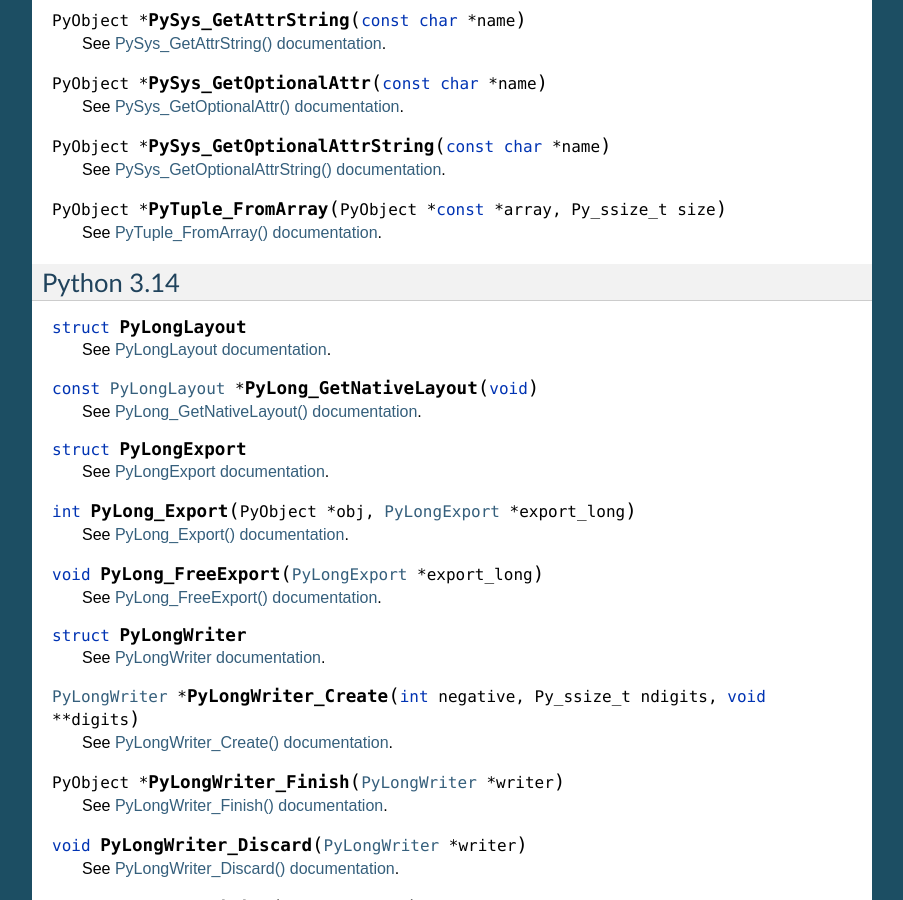
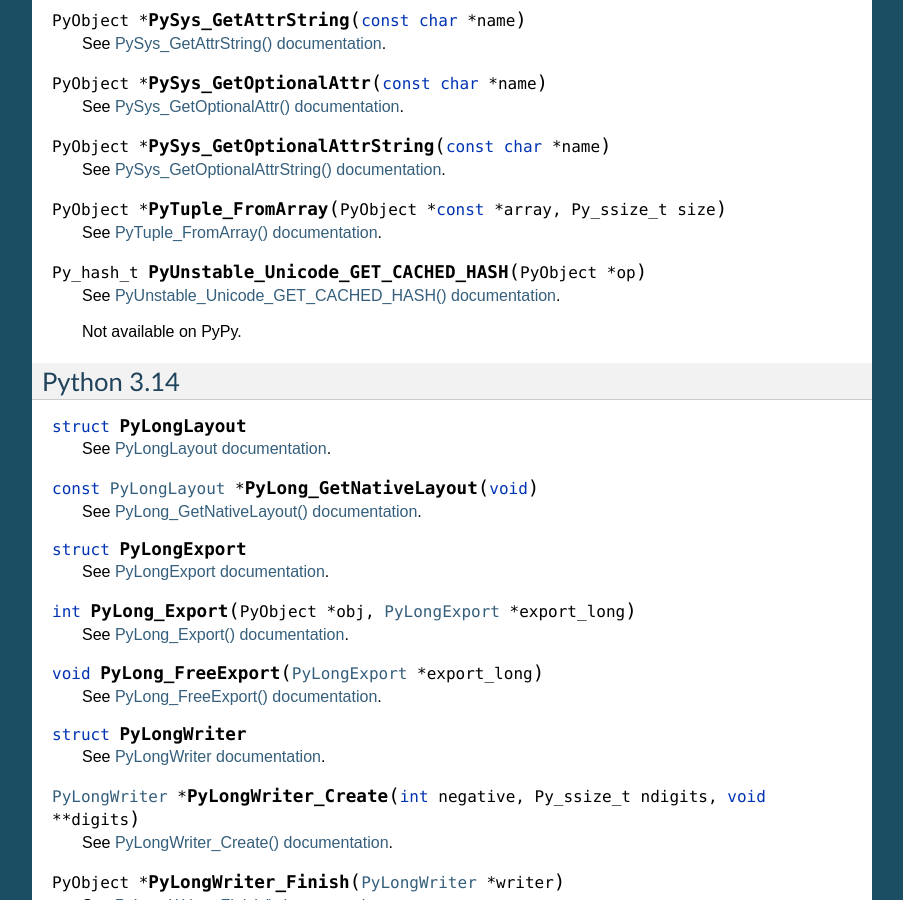
Before and after one commit to python/pythoncapi-compat, a Sphinx documentation site: the page built from docs/api.rst, in a window 1280 px wide and 900 px high, scrolled down 1104 px. Shown: the whole window, without its empty margins (198-1101 px from the left). Built offline with Sphinx 7.4.7, drawn with Linux system fonts in a browser that asks for light colours; pages that are not in the unit, such as notebooks, are missing from menus.

Commit message:
Add PyUnstable_Unicode_GET_CACHED_HASH() function (#155)

```diff
--- a/docs/api.rst
+++ b/docs/api.rst
@@ -63,6 +63,12 @@
 .. c:function:: PyObject* PyTuple_FromArray(PyObject *const *array, Py_ssize_t size)
 
    See `PyTuple_FromArray() documentation  <https://docs.python.org/dev/c-api/tuple.html#c.PyTuple_FromArray>`__.
+
+.. c:function:: Py_hash_t PyUnstable_Unicode_GET_CACHED_HASH(PyObject *op)
+
+   See `PyUnstable_Unicode_GET_CACHED_HASH() documentation  <https://docs.python.org/dev/c-api/unicode.html#c.PyUnstable_Unicode_GET_CACHED_HASH>`__.
+
+   Not available on PyPy.
 
 
 Python 3.14
--- a/docs/changelog.rst
+++ b/docs/changelog.rst
@@ -1,7 +1,11 @@
 Changelog
 =========
 
-* 2025-10-14: Add ``PyTuple_FromArray()`` function.
+* 2025-10-14: Add functions:
+
+  * ``PyTuple_FromArray()``
+  * ``PyUnstable_Unicode_GET_CACHED_HASH()``
+
 * 2025-09-18: Add PEP 782 functions:
 
   * ``PyBytesWriter_Create()``
```
Also changed, not shown: 2 other files.
